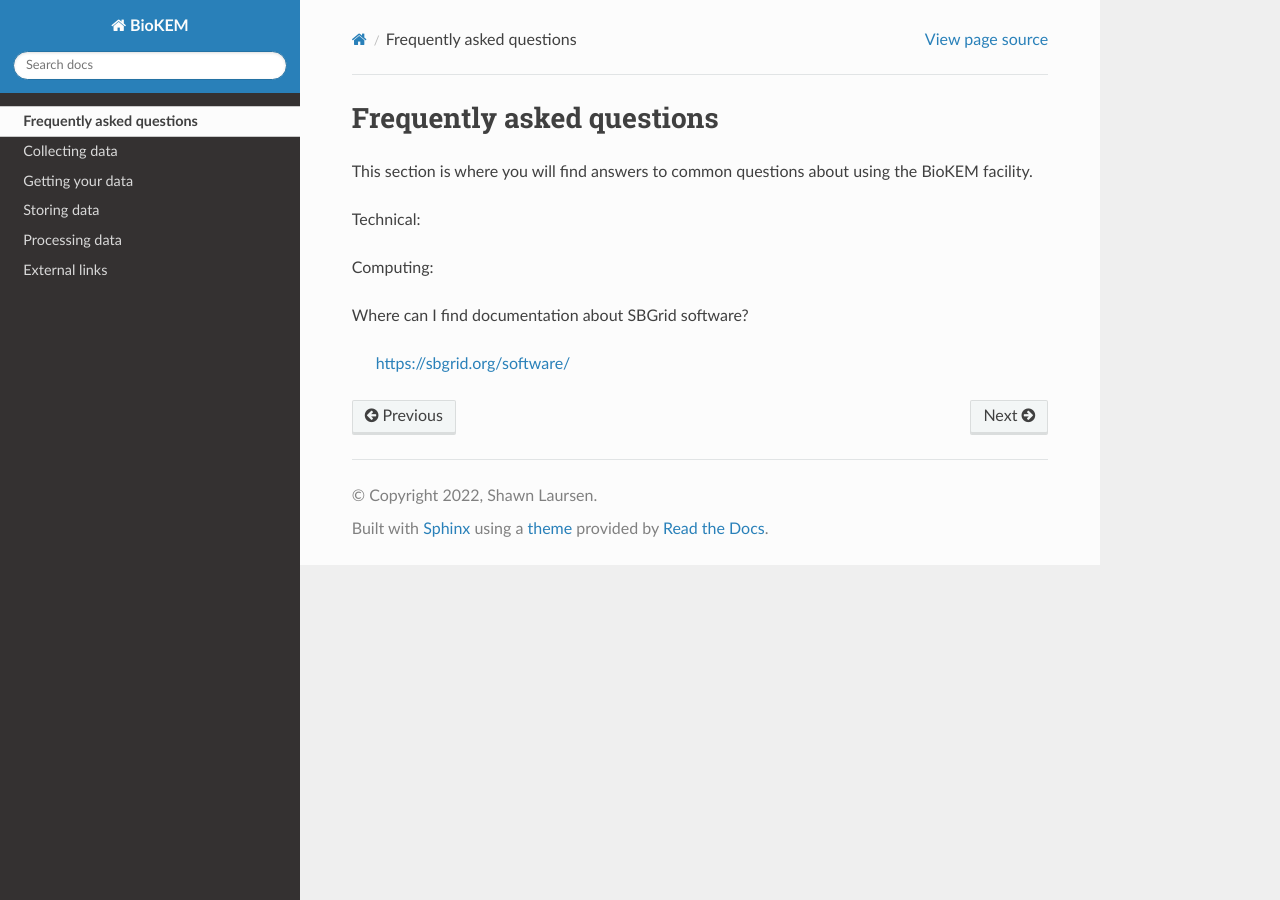
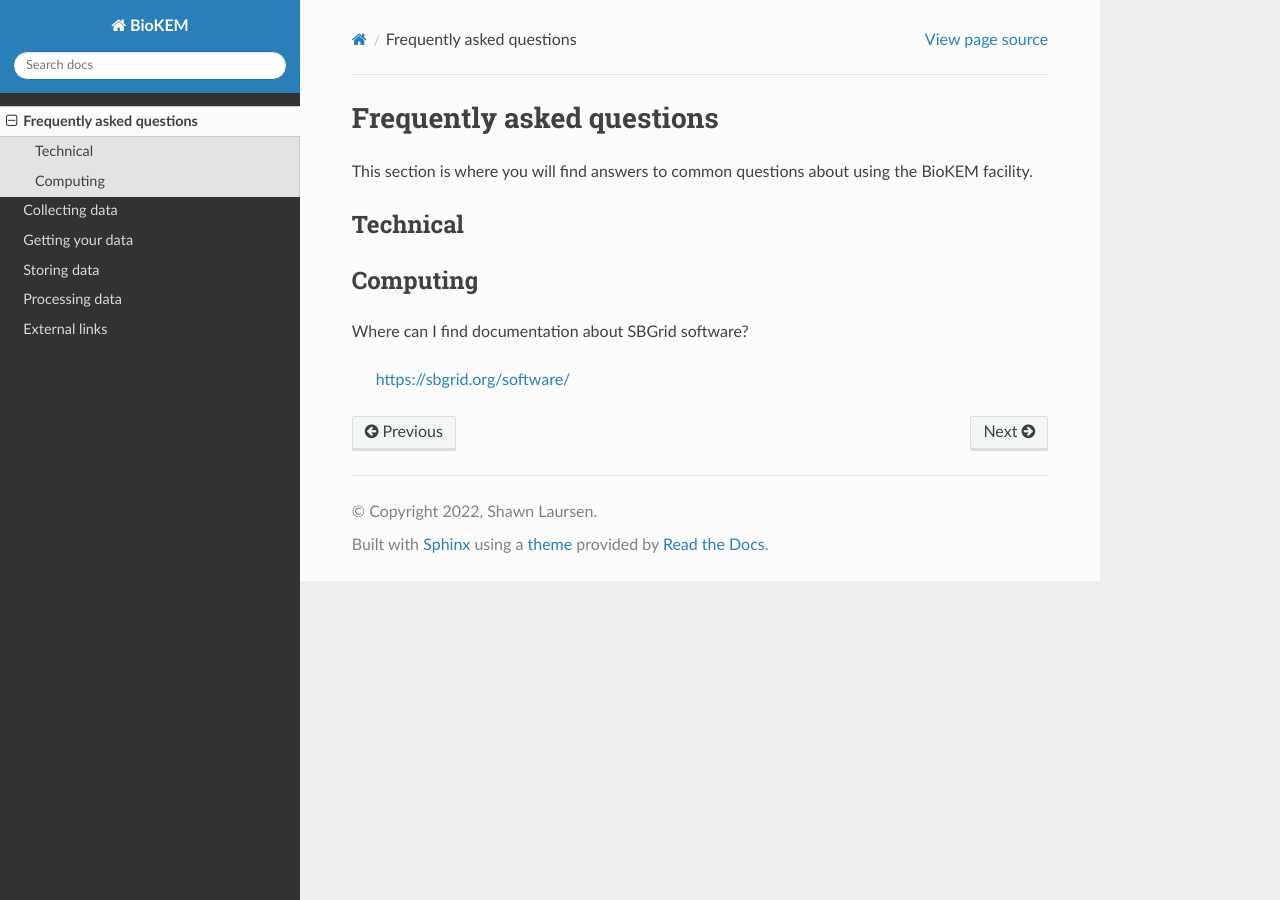
Before and after one commit to CU-BioKEM/user-guide, a Sphinx documentation site: the page built from docs/source/faqs.rst, in a window 1280 px wide. Built offline with Sphinx 7.4.7 and the Read the Docs theme 2.0.0, drawn with Linux system fonts in a browser that asks for light colours.

Commit message:
headings in FAQ

```diff
--- a/docs/source/faqs.rst
+++ b/docs/source/faqs.rst
@@ -4,10 +4,11 @@ Frequently asked questions
 This section is where you will find answers to common questions about using the
 BioKEM facility.
 
-Technical:
+Technical
+---------
 
-Computing:
-
+Computing
+---------
 Where can I find documentation about SBGrid software?
 
     https://sbgrid.org/software/
```
